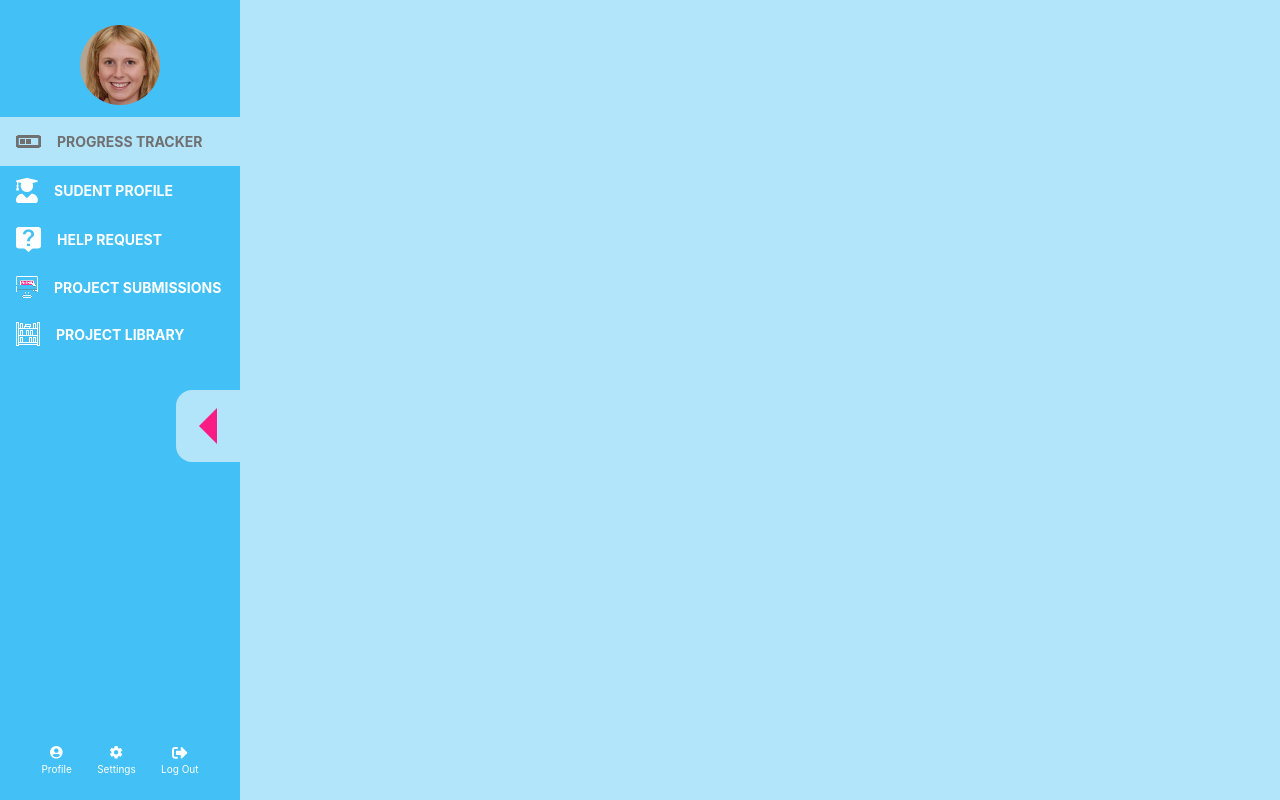
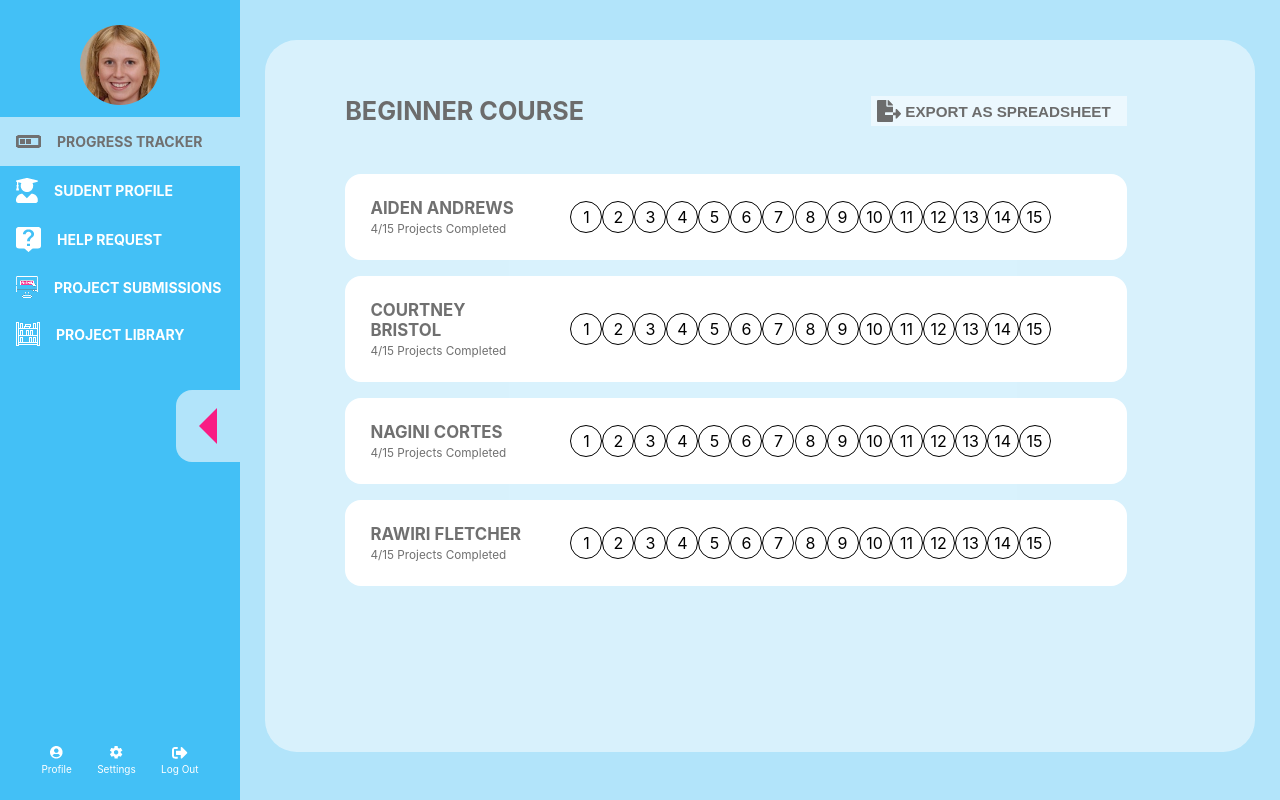
Before and after one commit to imkaransandhu/karan-m3, a React (Create React App) app: page / in a window 1280 px wide. Built offline with nearby package versions, Linux system fonts and the light colour scheme.

Commit message:
UPD: progresstracker first commit

```diff
--- a/src/App.css
+++ b/src/App.css
@@ -8,7 +8,13 @@ p,
 a,
 li,
 ul,
-ol {
+ol,
+h1,
+h2,
+h3,
+h4,
+h5,
+h6 {
   padding: 0;
   margin: 0;
 }
--- a/src/Components/Dashboard.js
+++ b/src/Components/Dashboard.js
@@ -1,5 +1,18 @@
+import "./../Styling/Dashboard.css";
+import ProgressTrackerHeader from "./ProgressTrackerHeader";
+import StudentProjectWrapper from "./StudentProjectWrapper";
+
 const Dashboard = () => {
-  return <div className="dashboard"></div>;
+  return (
+    <div className="dashboard">
+      <div className="scroll-bar-outer">
+        <div className="scroll-bar">
+          <ProgressTrackerHeader />
+          <StudentProjectWrapper />
+        </div>
+      </div>
+    </div>
+  );
 };
 
 export default Dashboard;
--- /dev/null
+++ b/src/Components/ProgressTrackerHeader.js
@@ -0,0 +1,16 @@
+const ProgressTrackerHeader = () => {
+  return (
+    <div className="progess-tracker-header">
+      <h1 className="progress-tracker-heading">BEGINNER COURSE</h1>
+      <button className="spreadsheet">
+        <img
+          src="./images/Icon awesome-file-export.svg"
+          alt="Export As Spreadsheet"
+        />
+        EXPORT AS SPREADSHEET
+      </button>
+    </div>
+  );
+};
+
+export default ProgressTrackerHeader;
--- /dev/null
+++ b/src/Components/StudentProject.js
@@ -0,0 +1,21 @@
+const StudentProject = ({ student, projects }) => {
+  return (
+    <div className="student-projects">
+      <div className="student-details">
+        <h3 className="student-name">{student.studentName}</h3>
+        <p className="project-completed-text">
+          {`${student.completedProjects.length}/15 Projects Completed`}
+        </p>
+      </div>
+      <div className="student-project-details">
+        {projects.map((project, index) => (
+          <div className="project-circle" key={index}>
+            {project}
+          </div>
+        ))}
+      </div>
+    </div>
+  );
+};
+
+export default StudentProject;
--- /dev/null
+++ b/src/Components/StudentProjectWrapper.js
@@ -0,0 +1,31 @@
+import StudentProject from "./StudentProject";
+
+const StudentProjectWrapper = () => {
+  const projects = [1, 2, 3, 4, 5, 6, 7, 8, 9, 10, 11, 12, 13, 14, 15];
+
+  const studentProjectDetals = [
+    { studentName: "AIDEN ANDREWS", completedProjects: [1, 2, 3, 4] },
+    { studentName: "COURTNEY BRISTOL", completedProjects: [1, 2, 3, 4] },
+    { studentName: "NAGINI CORTES", completedProjects: [1, 2, 3, 4] },
+    { studentName: "RAWIRI FLETCHER ", completedProjects: [1, 7, 9, 10] },
+    { studentName: "James Tomlin", completedProjects: [4, 7, 12, 6, 7, 11] },
+    { studentName: "Abdrew ANDREWS", completedProjects: [3, 6, 23, 15, 2, 4] },
+    { studentName: "Karan Singh ", completedProjects: [1, 7, 9, 10] },
+    { studentName: "Komal Kaur", completedProjects: [4, 7, 12, 6, 7, 11] },
+    { studentName: "Cyrus", completedProjects: [3, 6, 23, 15, 2, 4] },
+    { studentName: "Alexandra ", completedProjects: [1, 7, 9, 10] },
+    { studentName: "Karnsuda Cream", completedProjects: [4, 7, 12, 6, 7, 11] },
+    { studentName: "Jacob", completedProjects: [3, 6, 23, 15, 2, 4] },
+  ];
+  return (
+    <div className="student-project-wrapper">
+      {studentProjectDetals.map((student, index) => {
+        return (
+          <StudentProject student={student} key={index} projects={projects} />
+        );
+      })}
+    </div>
+  );
+};
+
+export default StudentProjectWrapper;
--- /dev/null
+++ b/src/Styling/Dashboard.css
@@ -0,0 +1,102 @@
+/* Main Dashboard CSS */
+.dashboard {
+  flex: 1;
+  padding: 2.5rem 1.575rem;
+  background-color: #b2e4fa;
+  min-height: 100vh;
+  height: 100%;
+}
+
+/* Scroll bar CSS */
+.scroll-bar-outer {
+  padding: 3.5rem 5rem 10rem 5rem;
+  background-color: #ffffff80;
+  border-radius: 2rem;
+}
+
+.scroll-bar {
+  overflow: scroll;
+  height: 31rem;
+  scrollbar-color: #43c0f6 #fff;
+  scrollbar-gutter: auto;
+  padding-right: 3rem;
+}
+
+/* header of project tracker CSS */
+.progess-tracker-header {
+  display: flex;
+  justify-content: space-between;
+}
+
+/* Heading  project tracker CSS  */
+.progress-tracker-heading {
+  font-size: 1.575rem;
+  color: #6c6c6c;
+}
+
+/* Spredsheet Export Button CSS */
+.spreadsheet {
+  display: flex;
+  font-size: 0.95rem;
+  font-weight: 600;
+  color: #6c6c6c;
+  text-transform: uppercase;
+  width: 16rem;
+  border: 0;
+  background-color: #ffffff80;
+  align-items: center;
+  justify-content: flex-start;
+}
+
+.spreadsheet img {
+  margin-right: 0.25rem;
+}
+
+/* Student Details Section CSS */
+.student-project-wrapper {
+  display: flex;
+  flex-direction: column;
+  margin-top: 3rem;
+}
+
+.student-projects {
+  background-color: #fff;
+  display: flex;
+  margin-bottom: 1rem;
+  padding: 1.5rem 4.75rem 1.5rem 1.575rem;
+  border-radius: 1rem;
+  align-items: center;
+  justify-content: flex-start;
+}
+
+.student-details {
+  width: 10.5rem;
+}
+
+.student-project-details {
+  display: flex;
+  justify-content: space-evenly;
+  flex: 1;
+  margin-left: 2rem;
+}
+
+.student-name {
+  color: #707070;
+  font-size: 1.05rem;
+}
+
+.project-completed-text {
+  color: #707070;
+  font-size: 0.735rem;
+  margin-top: 0.25rem;
+}
+
+.project-circle {
+  display: flex;
+  justify-content: center;
+  align-items: center;
+  height: 2rem;
+  width: 2rem;
+  border: 1px solid #000;
+  border-radius: 50%;
+}
--- a/src/Styling/teacher.css
+++ b/src/Styling/teacher.css
@@ -2,9 +2,3 @@
   display: flex;
   width: 100%;
 }
-
-/* Main Dashboard CSS */
-.dashboard {
-  flex: 1;
-  background-color: #b2e4fa;
-}
```
Also changed, not shown: public/images/Icon awesome-file-export.svg (added).
